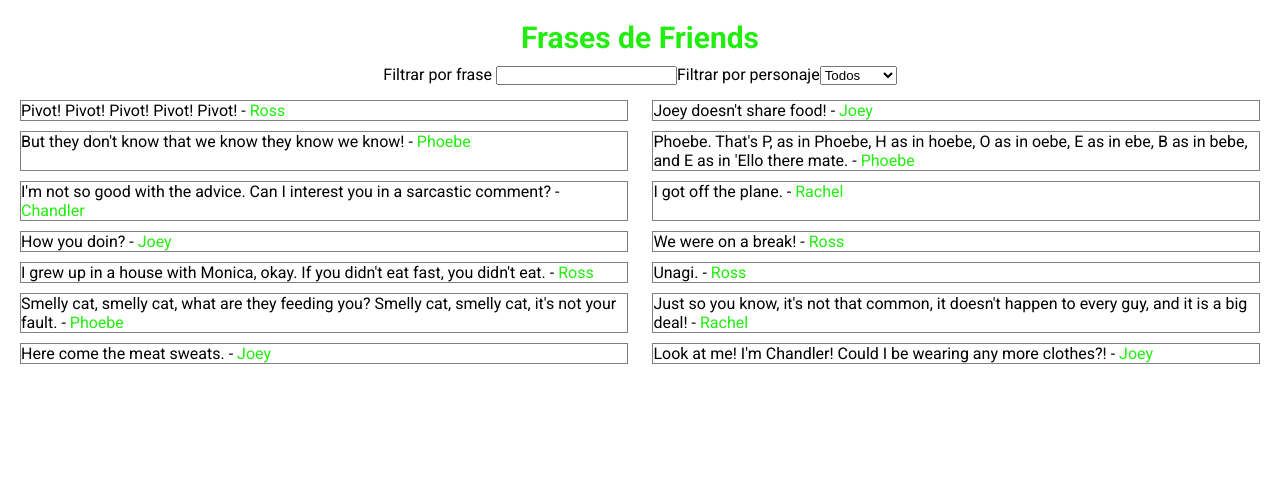
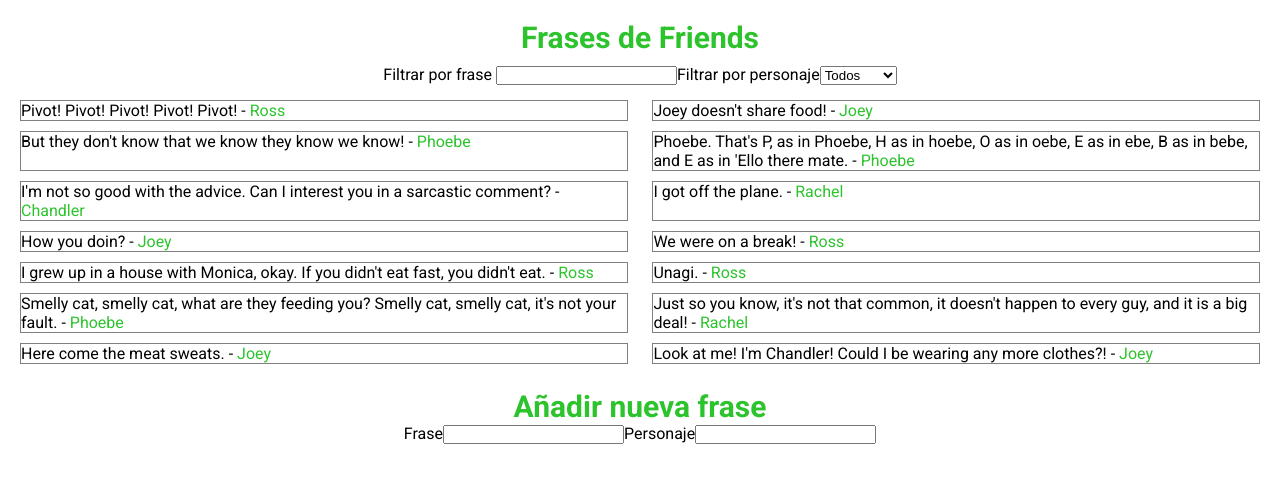
Before and after one commit to Adalab/modulo-3-evaluacion-intermedia-INDRAKL, a React (Vite) app: page / in a window 1280 px wide. Shown: the top 482 px of the page. Built offline with nearby package versions, Linux system fonts and the light colour scheme.

Commit message:
add quote

```diff
--- /dev/null
+++ b/src/components/Addquote.jsx
@@ -0,0 +1,15 @@
+function Addquote() {
+  return (
+    <div className="addquote">
+      <h6 className="addquote__text">Añadir nueva frase</h6>
+      <form>
+        Frase
+        <input className="filter" type="text" />
+        Personaje
+        <input className="filter" type="text" />
+      </form>
+    </div>
+  );
+}
+
+export default Addquote;
--- a/src/components/App.jsx
+++ b/src/components/App.jsx
@@ -4,6 +4,7 @@
 import Header from "./Header";
 import QuotesList from "./QuotesList";
 import DataQuotes from "../data/quotes.json";
+import Addquote from "./Addquote";
 
 function App() {
   const [quotes, SetQuotes] = useState(DataQuotes);
@@ -22,6 +23,7 @@
       <main>
         <Filters handlefilterQuote={handlefilterQuote}></Filters>
         <QuotesList quotes={filteredQuotes}></QuotesList>
+        <Addquote></Addquote>
       </main>
     </div>
   );
--- a/src/scss/App.scss
+++ b/src/scss/App.scss
@@ -4,3 +4,4 @@
 @import "./layout/filters.scss";
 @import "./layout/quoteslist.scss";
 @import "./layout/quote.scss";
+@import "./layout/addquoute.scss";
--- a/src/scss/core/_variables.scss
+++ b/src/scss/core/_variables.scss
@@ -1 +1 @@
-$green: rgb(33, 238, 14);
+$green: rgb(45, 195, 45);
--- /dev/null
+++ b/src/scss/layout/addquoute.scss
@@ -0,0 +1,11 @@
+.addquote {
+  margin-top: 20px;
+  text-align: center;
+  display: flex;
+  flex-direction: column;
+
+  &__text {
+    font-size: 30px;
+    color: $green;
+  }
+}
```
